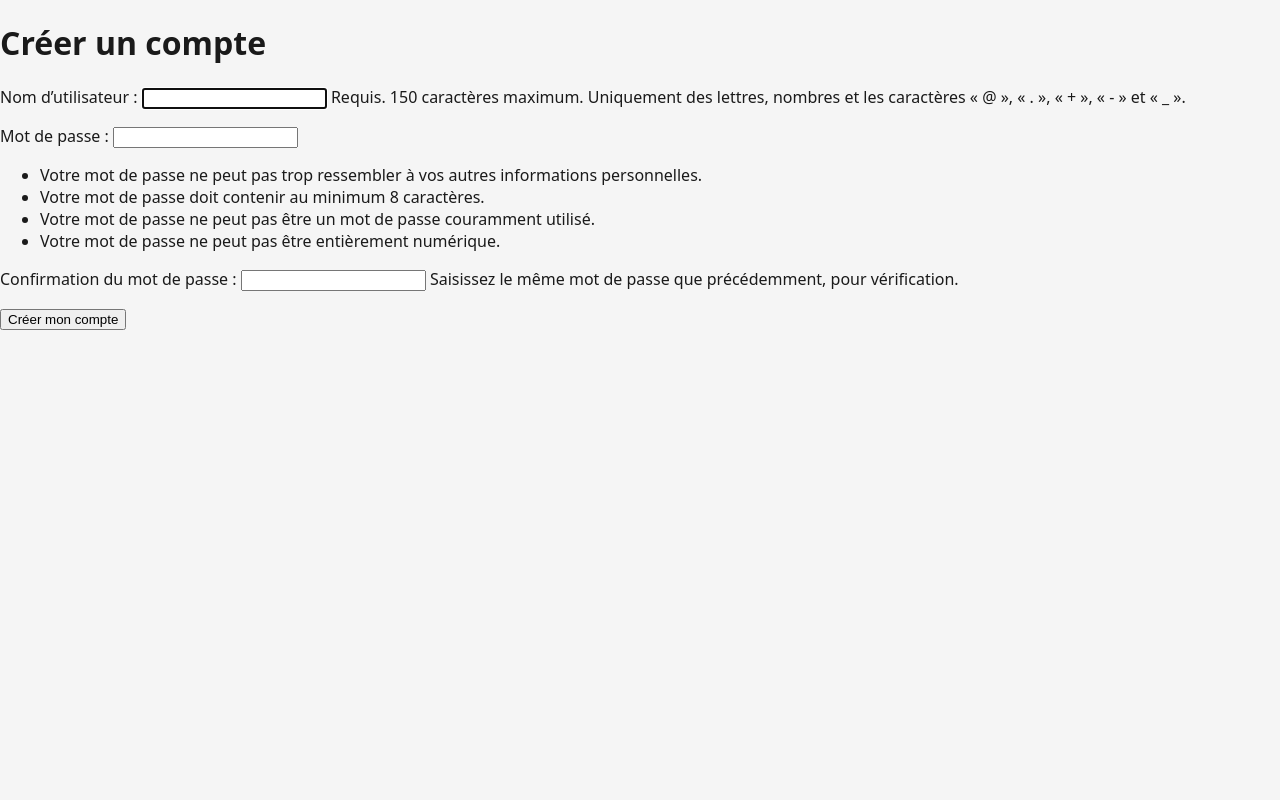
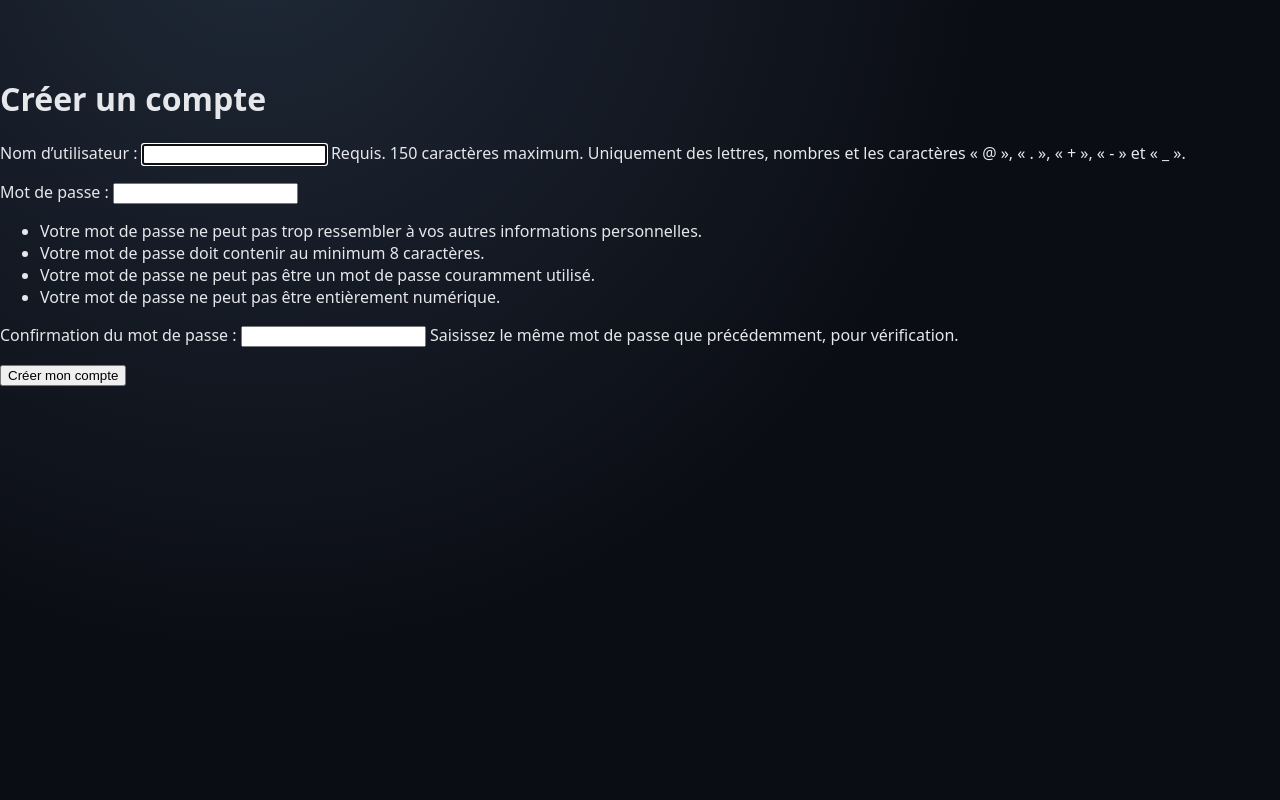
Before and after one commit to Airdeon/FestivalCount, a Django app: page /inscription/ in a window 1280 px wide. Run offline with Django 5.2, Linux system fonts and the light colour scheme.

Commit message:
feat: ajoute le systeme de tokens CSS et la bascule de theme clair/sombre Co-Authored-By: Claude Haiku 4.5 <noreply@anthropic.com>

```diff
--- a/checkin/static/checkin/css/base.css
+++ b/checkin/static/checkin/css/base.css
@@ -6,11 +6,127 @@
     display: none !important;
 }
 
+:root,
+[data-theme="dark"] {
+    --color-bg: radial-gradient(circle at 20% -10%, #1f2937 0%, #0b0d14 55%);
+    --color-text: #e5e7eb;
+    --color-text-muted: #9ca3af;
+
+    --color-surface: rgba(255, 255, 255, 0.04);
+    --color-surface-border: rgba(255, 255, 255, 0.08);
+
+    --color-accent-start: #3b82f6;
+    --color-accent-end: #1d4ed8;
+    --color-accent-text: #ffffff;
+    --color-accent-soft-start: rgba(59, 130, 246, 0.18);
+    --color-accent-soft-end: rgba(29, 78, 216, 0.08);
+    --color-accent-solid: #60a5fa;
+
+    --color-success-bg-start: #0f5132;
+    --color-success-bg-end: #0a3622;
+    --color-success-text: #86efac;
+
+    --color-error-bg: #611a15;
+    --color-error-text: #ffffff;
+
+    --color-map-empty: #1f2937;
+    --color-map-low: #1e40af;
+    --color-map-high: #60a5fa;
+
+    --shadow-container: 0 20px 50px -20px rgba(0, 0, 0, 0.5);
+    --shadow-card: 0 8px 18px -12px rgba(0, 0, 0, 0.5);
+    --shadow-button: 0 10px 20px -10px rgba(37, 99, 235, 0.4), inset 0 1px 0 rgba(255, 255, 255, 0.15);
+}
+
+[data-theme="light"] {
+    --color-bg: #eef1f6;
+    --color-text: #0f172a;
+    --color-text-muted: #64748b;
+
+    --color-surface: #ffffff;
+    --color-surface-border: rgba(15, 23, 42, 0.08);
+
+    --color-accent-start: #3b82f6;
+    --color-accent-end: #1d4ed8;
+    --color-accent-text: #ffffff;
+    --color-accent-soft-start: rgba(59, 130, 246, 0.1);
+    --color-accent-soft-end: rgba(96, 165, 250, 0.04);
+    --color-accent-solid: #1d4ed8;
+
+    --color-success-bg-start: #dcfce7;
+    --color-success-bg-end: #bbf7d0;
+    --color-success-text: #14532d;
+
+    --color-error-bg: #fdecea;
+    --color-error-text: #611a15;
+
+    --color-map-empty: #e2e8f0;
+    --color-map-low: #93c5fd;
+    --color-map-high: #1d4ed8;
+
+    --shadow-container: 0 16px 40px -20px rgba(15, 23, 42, 0.2);
+    --shadow-card: 0 8px 18px -12px rgba(15, 23, 42, 0.18);
+    --shadow-button: 0 10px 20px -10px rgba(37, 99, 235, 0.4), inset 0 1px 0 rgba(255, 255, 255, 0.25);
+}
+
+:root {
+    --radius-lg: 20px;
+    --radius-md: 14px;
+    --radius-sm: 10px;
+    --transition-theme: background-color 0.35s ease, color 0.35s ease, border-color 0.35s ease;
+    --transition-interactive: transform 0.15s ease, box-shadow 0.25s ease;
+}
+
 body {
     margin: 0;
     font-family: system-ui, -apple-system, sans-serif;
-    background-color: #f5f5f5;
-    color: #1a1a1a;
+    background: var(--color-bg);
+    color: var(--color-text);
+    min-height: 100vh;
+    transition: var(--transition-theme);
+}
+
+.theme-toggle {
+    position: fixed;
+    top: 0.75rem;
+    right: 0.75rem;
+    z-index: 10;
+    border: none;
+    border-radius: 999px;
+    width: 44px;
+    height: 44px;
+    font-size: 1.1rem;
+    cursor: pointer;
+    background: var(--color-surface);
+    color: var(--color-accent-solid);
+    box-shadow: var(--shadow-card);
+    transition: var(--transition-theme), transform 0.15s ease;
+}
+
+.theme-toggle:active {
+    transform: scale(0.92);
+}
+
+.logout-form {
+    position: fixed;
+    top: 0.75rem;
+    right: 4.25rem;
+    z-index: 10;
+}
+
+.logout-form button {
+    border: none;
+    border-radius: var(--radius-sm);
+    padding: 0.6rem 1rem;
+    background: var(--color-surface);
+    color: var(--color-text);
+    box-shadow: var(--shadow-card);
+    cursor: pointer;
+    transition: var(--transition-theme);
+}
+
+main {
+    padding-top: 3.5rem;
 }
 
 .messages {
--- /dev/null
+++ b/checkin/static/checkin/js/theme.js
@@ -0,0 +1,30 @@
+(function () {
+    "use strict";
+
+    const toggleButton = document.getElementById("themeToggle");
+    if (!toggleButton) {
+        return;
+    }
+
+    function currentTheme() {
+        return document.documentElement.getAttribute("data-theme") || "dark";
+    }
+
+    function updateIcon() {
+        toggleButton.textContent = currentTheme() === "dark" ? "☀️" : "🌙";
+    }
+
+    updateIcon();
+
+    toggleButton.addEventListener("click", function () {
+        const next = currentTheme() === "dark" ? "light" : "dark";
+        document.documentElement.setAttribute("data-theme", next);
+        updateIcon();
+        try {
+            localStorage.setItem("theme", next);
+        } catch (e) {
+            // localStorage indisponible : le choix ne sera pas retenu au prochain chargement.
+        }
+        document.dispatchEvent(new CustomEvent("themechange", { detail: { theme: next } }));
+    });
+})();
--- a/checkin/templates/checkin/base.html
+++ b/checkin/templates/checkin/base.html
@@ -3,6 +3,18 @@
 <head>
     <meta charset="UTF-8">
     <meta name="viewport" content="width=device-width, initial-scale=1.0, maximum-scale=1.0, user-scalable=no">
+    <script>
+        (function () {
+            try {
+                var stored = localStorage.getItem("theme");
+                if (stored === "light" || stored === "dark") {
+                    document.documentElement.setAttribute("data-theme", stored);
+                }
+            } catch (e) {
+                // localStorage indisponible (navigation privee stricte) : reste sur le theme par defaut.
+            }
+        })();
+    </script>
     <title>{% block title %}Festival Count{% endblock %}</title>
     <link rel="stylesheet" href="{% load static %}{% static 'checkin/css/base.css' %}">
 </head>
@@ -15,6 +27,7 @@
     </ul>
     {% endif %}
     {% if user.is_authenticated %}
+    <button type="button" class="theme-toggle" id="themeToggle" aria-label="Changer de theme">☀️</button>
     <form method="post" action="{% url 'checkin:logout' %}" class="logout-form">
         {% csrf_token %}
         <button type="submit">Se déconnecter</button>
@@ -23,5 +36,6 @@
     <main>
         {% block content %}{% endblock %}
     </main>
+    <script src="{% static 'checkin/js/theme.js' %}" defer></script>
 </body>
 </html>
```
Also changed, not shown: other parts of checkin/static/checkin/css/base.css (+41 -27 lines).
